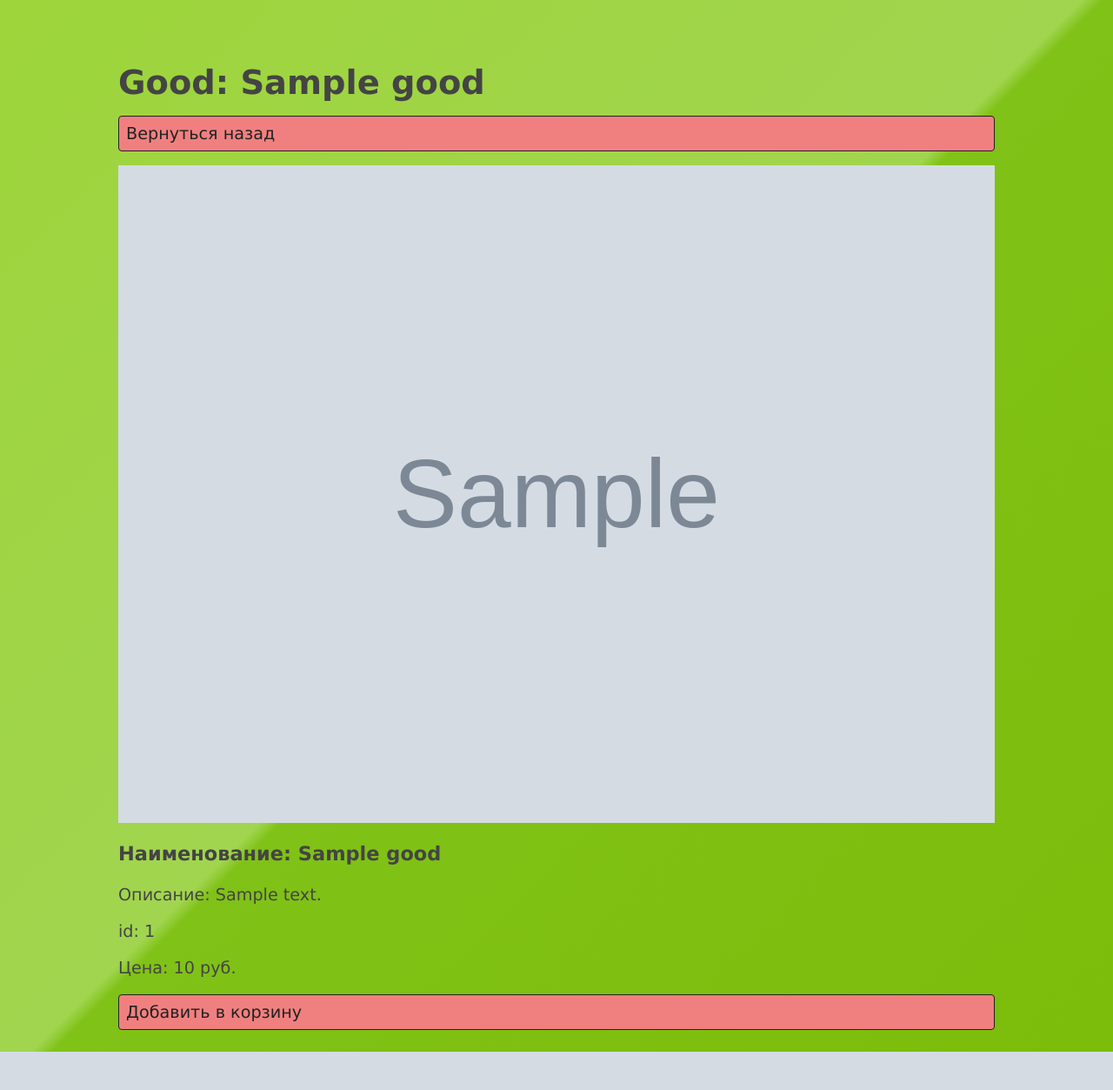
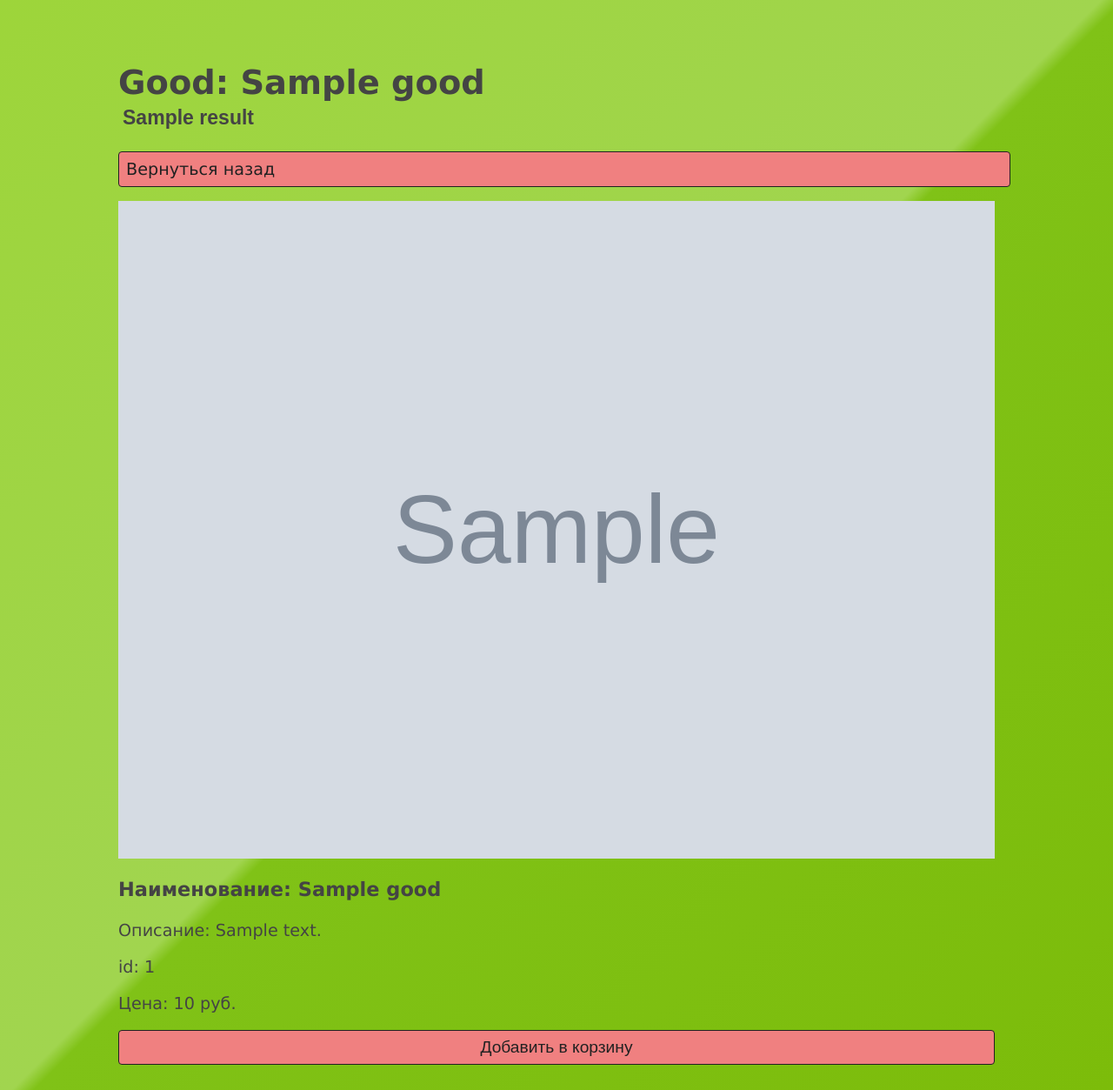
Before and after one commit to AntonMorozov1986/php-advanced, a PHP site: template templates/good_page.html.twig in a window 1280 px wide. Shown: the whole page at 87% size. Before the commit the page ends 1209 px from the top, so only its background shows below. Run offline with PHP 8.4, Linux system fonts and the light colour scheme; the template is opened without the code that fills it: most values are stand-ins (such as "Sample title", 1, 10 or a date in 2020); grey boxes marked "Sample" are stand-in pictures; some libraries are stand-ins or nearby versions.

Commit message:
lesson7: update pages, add phpunit

```diff
--- a/composer.json
+++ b/composer.json
@@ -25,5 +25,8 @@
             "Models\\": "app/Models/",
             "Controllers\\": "app/Controllers/"
         }
+    },
+    "require-dev": {
+        "phpunit/phpunit": "^9"
     }
 }
--- a/templates/cart.html.twig
+++ b/templates/cart.html.twig
@@ -44,9 +44,12 @@
             background-color: lightcoral;
             text-decoration: none;
             color: #212121;
+            font-size: inherit;
+            font-weight: inherit;
             border: 1px solid #212121;
             border-radius: 8px;
             margin-bottom: 8px;
+            cursor: pointer;
         }
 
         .cart__good input[hidden] {
--- a/templates/catalog.html.twig
+++ b/templates/catalog.html.twig
@@ -51,6 +51,8 @@
             background-color: lightcoral;
             text-decoration: none;
             color: #212121;
+            font-size: inherit;
+            font-weight: inherit;
             border: 1px solid #212121;
             border-radius: 8px;
             margin-bottom: 8px;
--- a/templates/good_page.html.twig
+++ b/templates/good_page.html.twig
@@ -12,16 +12,31 @@
             margin: 0;
         }
 
+        .good-page__subtitle {
+            font: normal 1.2em Arial,sans-serif;
+            font-weight: 600;
+            margin: 5px 5px 25px;
+            padding: 0;
+        }
+
         .good-page__back-link,
-        .good-page__add {
+        .good-page input {
             display: block;
+            width: 100%;
             margin: 16px 0;
             padding: 8px;
             background-color: lightcoral;
             border: 1px solid #212121;
             border-radius: 4px;
             color: #212121;
+            font-size: inherit;
+            font-weight: inherit;
             text-decoration: none;
+            cursor: pointer;
+        }
+
+        .good-page input[hidden] {
+            display: none;
         }
 
         .good-page__img {
@@ -34,13 +49,22 @@
 <body>
 <div class="good-page">
     <h1 class="good-page__title">Good: {{ good.name}}</h1>
+
+    {% if result %}
+        <h3 class="good-page__subtitle">{{ result }}</h3>
+    {% endif %}
+
     <a href="/catalog" class="good-page__back-link">Вернуться назад</a>
     <img class="good-page__img" src="{{ good.big_image }}" alt="{{ good.name }}">
     <h3 class="good-page__name">Наименование: {{ good.name }}</h3>
     <p class="good-page__description">Описание: {{ good.description }}</p>
     <p class="good-page__id">id: {{ good.id }}</p>
     <p class="good-page__price">Цена: {{ good.price }} руб.</p>
-    <a class="good-page__add" href="#">Добавить в корзину</a>
+
+    <form method="post">
+        <input type="text" name="good-id" value="{{ good.id }}" hidden>
+        <input type="submit" value="Добавить в корзину">
+    </form>
 </div>
 
 </body>
```
Also changed, not shown: app/Controllers/GoodController.php (+15 -23 lines), 1 other file.
